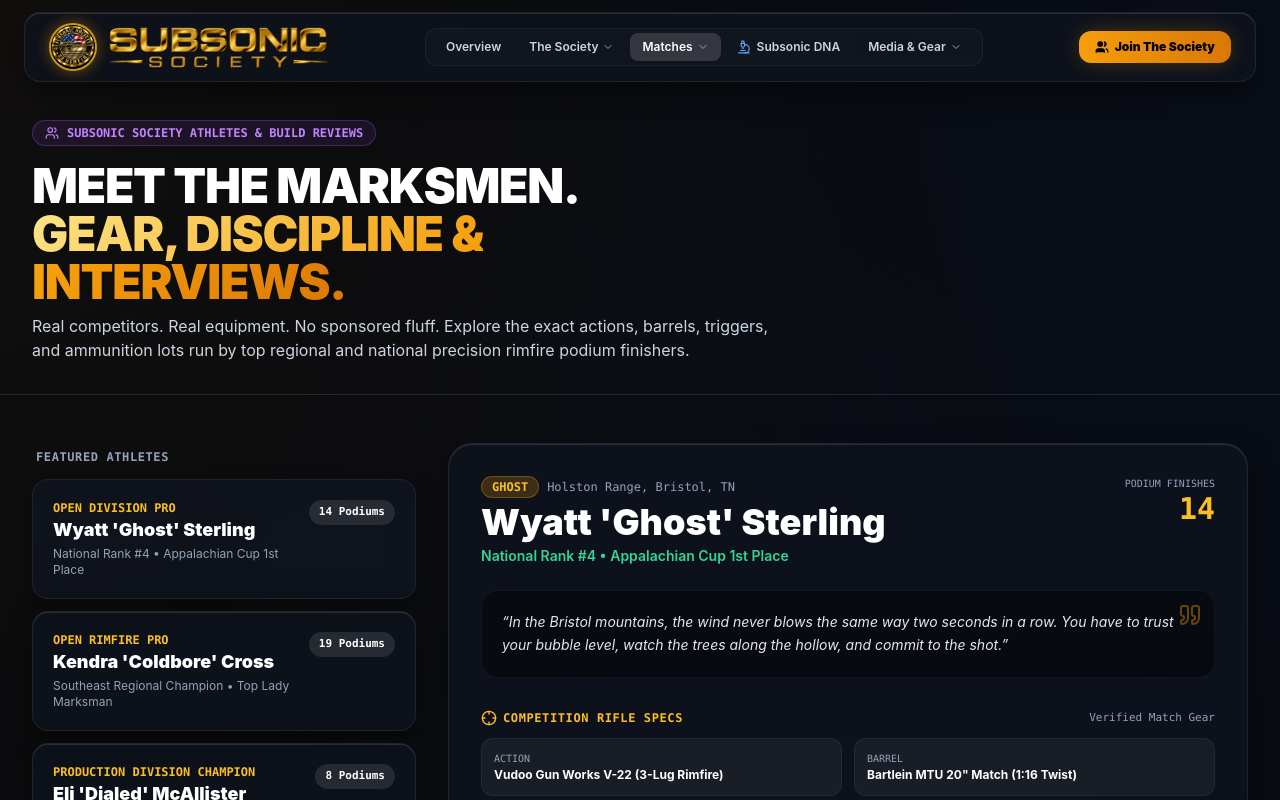
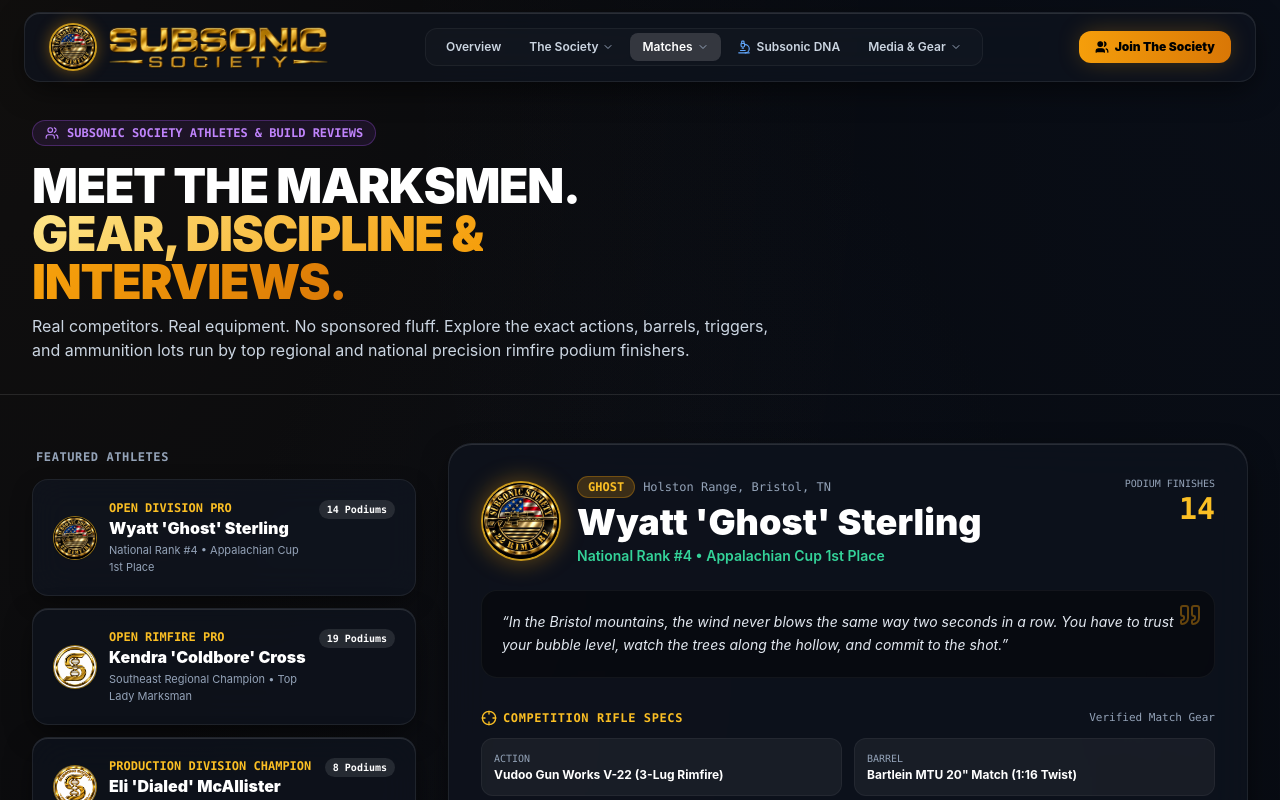
Before and after one commit to wireddigitalus-stack/subsonic, a Next.js app: page /shooters in a window 1280 px wide. Shown: the top 800 px of the page. Built offline with nearby package versions, Linux system fonts and the light colour scheme; no server answers.

Commit message:
feat: use Subsonic coin emblem medallion in Wyatt 'Ghost' Sterling cards across homepage and shooters portal

```diff
--- a/src/app/page.tsx
+++ b/src/app/page.tsx
@@ -247,12 +247,12 @@
             </div>
 
             <div className="lg:col-span-4 flex justify-center">
-              <div className="w-44 h-44 rounded-3xl overflow-hidden border-2 border-white/10 bg-black/60 relative p-4 flex items-center justify-center">
+              <div className="w-44 h-44 sm:w-52 sm:h-52 rounded-full overflow-hidden border-2 border-amber-400/80 shadow-[0_0_35px_rgba(245,158,11,0.4)] bg-black relative flex items-center justify-center group-hover:scale-105 transition-transform duration-300">
                 <Image
-                  src="/assets/subsonic-logo-round.png"
-                  alt="Wyatt Sterling"
+                  src="/assets/subsonic-coin.jpg"
+                  alt="Wyatt 'Ghost' Sterling - Subsonic Society Pro"
                   fill
-                  className="object-contain p-2"
+                  className="object-cover"
                 />
               </div>
             </div>
--- a/src/app/shooters/page.tsx
+++ b/src/app/shooters/page.tsx
@@ -25,6 +25,7 @@
   homeRange: string;
   podiums: number;
   featuredMatch: string;
+  image: string;
   quote: string;
   rifleSetup: {
     action: string;
@@ -52,6 +53,7 @@
     homeRange: "Holston Range, Bristol, TN",
     podiums: 14,
     featuredMatch: "The Subsonic Society Invitational 2026",
+    image: "/assets/subsonic-coin.jpg",
     quote: "In the Bristol mountains, the wind never blows the same way two seconds in a row. You have to trust your bubble level, watch the trees along the hollow, and commit to the shot.",
     rifleSetup: {
       action: "Vudoo Gun Works V-22 (3-Lug Rimfire)",
@@ -87,6 +89,7 @@
     homeRange: "Smoky Mountain Precision, TN",
     podiums: 19,
     featuredMatch: "300X Long Gong Challenge",
+    image: "/assets/subsonic-logo-dark.png",
     quote: "Subsonic rimfire is pure shooting discipline. Without recoil to mask your flaws, every breath and trigger press is written directly onto the steel plate.",
     rifleSetup: {
       action: "Zermatt RimX Precision Rimfire Action",
@@ -118,6 +121,7 @@
     homeRange: "Tri-Cities Rimfire Club, Bristol, TN",
     podiums: 8,
     featuredMatch: "200X Mountain Match",
+    image: "/assets/subsonic-logo-round.png",
     quote: "You don't need a $10,000 custom rig to win if you master stage timing, barricade stability, and find a lot of ammunition your factory barrel loves.",
     rifleSetup: {
       action: "CZ 457 MTR (Match Target Rifle Factory Tuned)",
@@ -185,20 +189,30 @@
                         : "ios-glass border-white/5 hover:border-white/20"
                     }`}
                   >
-                    <div className="flex items-start justify-between gap-2">
+                    <div className="flex items-start justify-between gap-3">
+                      <div className="flex items-center gap-3">
+                        <div className="w-11 h-11 rounded-full overflow-hidden border border-amber-400/60 shadow-sm relative shrink-0 bg-black">
+                          <Image
+                            src={shooter.image}
+                            alt={shooter.name}
+                            fill
+                            className="object-cover"
+                          />
+                        </div>
                         <div>
                           <div className="text-xs font-mono text-amber-400 font-bold uppercase">
                             {shooter.division}
                           </div>
-                        <h3 className="text-lg font-black text-white">
+                          <h3 className="text-sm sm:text-base font-black text-white">
                             {shooter.name}
                           </h3>
-                        <p className="text-xs text-slate-400 mt-0.5">
+                          <p className="text-[11px] text-slate-400 mt-0.5">
                             {shooter.ranking}
                           </p>
                         </div>
+                      </div>
 
-                      <div className="px-2.5 py-1 rounded-full bg-white/10 text-white text-[11px] font-mono font-bold shrink-0">
+                      <div className="px-2 py-0.5 rounded-full bg-white/10 text-white text-[10px] font-mono font-bold shrink-0">
                         {shooter.podiums} Podiums
                       </div>
                     </div>
@@ -230,6 +244,15 @@
             {/* Header Card */}
             <div className="ios-glass rounded-3xl p-6 sm:p-8 border border-white/10 space-y-6">
               <div className="flex flex-wrap items-start justify-between gap-4">
+                <div className="flex items-center gap-4">
+                  <div className="w-16 h-16 sm:w-20 sm:h-20 rounded-full overflow-hidden border-2 border-amber-400/80 shadow-[0_0_25px_rgba(245,158,11,0.4)] bg-black relative shrink-0">
+                    <Image
+                      src={selectedShooter.image}
+                      alt={selectedShooter.name}
+                      fill
+                      className="object-cover"
+                    />
+                  </div>
                   <div className="space-y-1">
                     <div className="flex items-center gap-2">
                       <span className="px-2.5 py-0.5 rounded-full bg-amber-500/20 border border-amber-500/30 text-amber-400 text-xs font-mono font-bold">
@@ -245,6 +268,7 @@
                     <p className="text-sm font-semibold text-emerald-400">
                       {selectedShooter.ranking}
                     </p>
+                  </div>
                 </div>
 
                 <div className="text-right">
--- a/src/lib/initial-data.ts
+++ b/src/lib/initial-data.ts
@@ -222,7 +222,7 @@
       ammo: "Lapua Center-X 40gr Subsonic",
     },
     quote: "In the Bristol mountains, the wind never blows the same way two seconds in a row. You have to trust your bubble level and read the grass on the draw.",
-    imageUrl: "/assets/subsonic-logo-round.png",
+    imageUrl: "/assets/subsonic-coin.jpg",
     podiums: 14,
   },
   {
```
Lines whose indentation alone changed are shown as unchanged.
